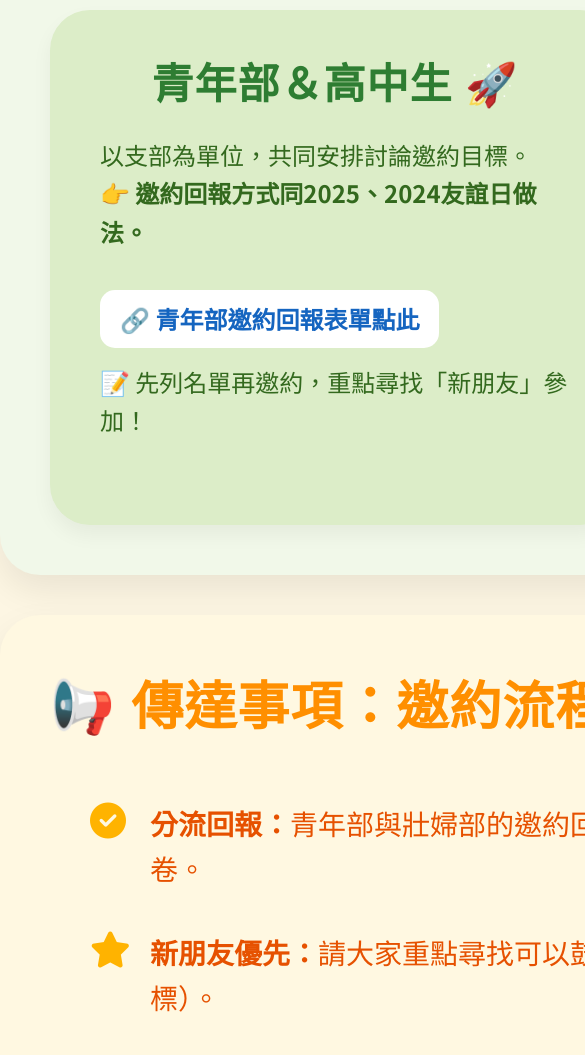
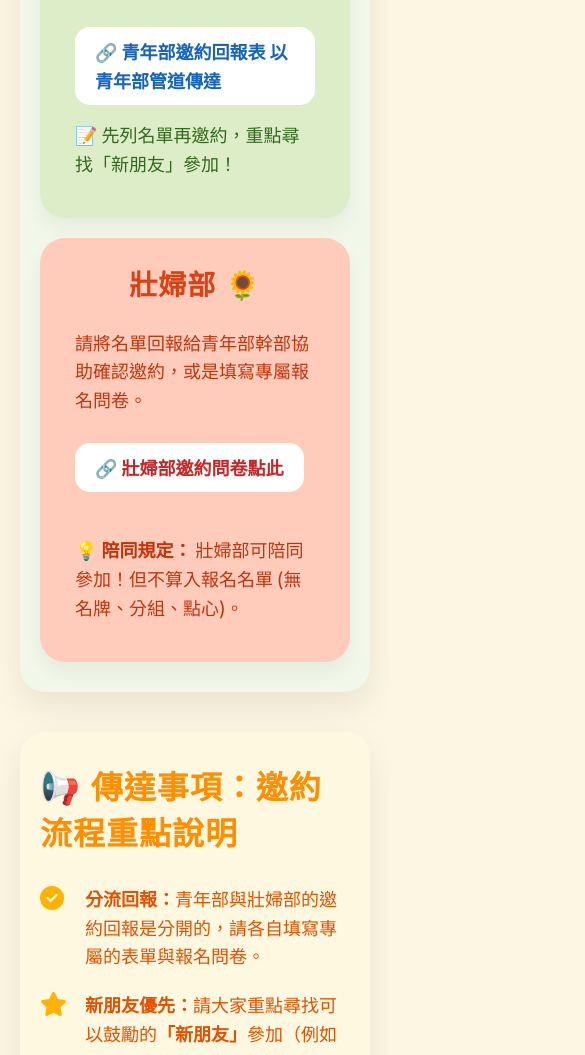
Before and after one commit to Spiritator/2026-hsinchu-soka-freindship-day, a plain HTML site: page index.html in a window 390 px wide. Shown: the part 945-2000 px from the top of the page, 585 px wide, since content can reach past the window. Drawn offline with Linux system fonts and the light colour scheme; a web font is replaced by a local one.

Commit message:
Update index.html
remove youth division exclusive link, add dynamic format for fitting both phone and PC view website

```diff
--- a/index.html
+++ b/index.html
@@ -23,13 +23,13 @@
 
         body {
             background-color: #FDF6E3;
-            display: grid;
+            display: flex;
+            flex-direction: column;
+            align-items: center;
             gap: 40px;
-            grid-template-columns: 1fr;
             margin: 0;
             min-height: 100vh;
-            padding: 40px 0;
-            place-items: center;
+            padding: 40px 20px;
         }
 
         .slide-container {
@@ -40,12 +40,13 @@
             display: flex;
             flex-direction: column;
             font-family: 'Noto Sans TC', sans-serif;
-            height: 720px;
+            width: 100%;
+            max-width: 1280px;
+            aspect-ratio: 16 / 9;
             justify-content: center;
             overflow: hidden;
             padding: 50px;
             position: relative;
-            width: 1280px;
         }
 
         .slide-container>* {
@@ -62,7 +63,7 @@
         }
 
         .slide-container .slide-title {
-            font-size: 52px;
+            font-size: clamp(32px, 5vw, 52px);
             font-weight: 900;
             margin-bottom: 30px;
             text-align: left;
@@ -71,7 +72,7 @@
         }
 
         .slide-container h3 {
-            font-size: 36px;
+            font-size: clamp(26px, 4vw, 36px);
             font-weight: 700;
             margin-bottom: 15px;
             letter-spacing: 1px;
@@ -80,7 +81,7 @@
         .slide-container p,
         .slide-container li {
             font-family: 'Noto Sans TC', sans-serif;
-            font-size: 24px;
+            font-size: clamp(18px, 2.5vw, 24px);
             line-height: 1.6;
             font-weight: 500;
         }
@@ -126,12 +127,12 @@
         .bullet-list li {
             gap: 15px;
             margin-bottom: 25px;
-            padding-left: 60px;
+            padding-left: clamp(45px, 6vw, 60px);
             position: relative;
         }
 
         .bullet-list i {
-            font-size: 36px;
+            font-size: clamp(24px, 3.5vw, 36px);
             left: 0;
             margin-top: 2px;
             position: absolute;
@@ -139,11 +140,29 @@
             top: 0;
         }
 
+        /* Responsive Adjustments for Mobile */
+        @media (max-width: 900px) {
+            .slide-container {
+                aspect-ratio: auto;
+                min-height: 60vh;
+                padding: 30px 20px;
+                border-radius: 25px;
+            }
+            .two-column {
+                flex-direction: column;
+                gap: 20px;
+            }
+            .two-column.tiled>div {
+                padding: 25px;
+                border-radius: 25px !important;
+            }
+        }
+
         /* Export Tools */
         @media print {
             .no-print { display: none !important; }
-            body { padding: 0; background-color: transparent; }
-            .slide-container { box-shadow: none; break-after: page; }
+            body { padding: 0; background-color: transparent; gap: 0; display: block; }
+            .slide-container { box-shadow: none; break-after: page; aspect-ratio: 16/9; max-width: none; border-radius: 0; height: 100vh; }
         }
         .floating-tools {
             position: fixed;
@@ -178,27 +197,27 @@
 </head>
 <body>
 
-    <!-- Slide 1: Event Info (Centered Message Card - Originally Page 3) -->
+    <!-- Slide 1: Event Info (Centered Message Card) -->
     <div class="slide-container" id="slide1" style="background-color: #FFF3E0;">
         <div class="content-area">
-            <div style="background-color: #FFE082; padding: 40px 60px; border-radius: 40px; text-align: center; box-shadow: 0 15px 35px rgba(230,81,0,0.15); width: 90%; max-width: 1000px; position: relative; border: 8px solid #FFCA28; margin-top: 30px;">
+            <div style="background-color: #FFE082; padding: clamp(20px, 4vw, 40px) clamp(20px, 5vw, 60px); border-radius: clamp(20px, 4vw, 40px); text-align: center; box-shadow: 0 15px 35px rgba(230,81,0,0.15); width: 90%; max-width: 1000px; position: relative; border: 8px solid #FFCA28; margin-top: clamp(20px, 4vw, 30px);">
 
-                <div style="position: absolute; top: -35px; left: 50%; transform: translateX(-50%); background: #E65100; color: white; padding: 10px 40px; border-radius: 50px; font-size: 32px; font-weight: bold; box-shadow: 0 8px 20px rgba(230,81,0,0.3); font-family: 'Zen Maru Gothic', sans-serif; white-space: nowrap;">
+                <div style="position: absolute; top: clamp(-20px, -4vw, -35px); left: 50%; transform: translateX(-50%); background: #E65100; color: white; padding: clamp(8px, 2vw, 10px) clamp(20px, 4vw, 40px); border-radius: 50px; font-size: clamp(20px, 4vw, 32px); font-weight: bold; box-shadow: 0 8px 20px rgba(230,81,0,0.3); font-family: 'Zen Maru Gothic', sans-serif; white-space: nowrap;">
                     ⏰ 友誼日時間與地點
                 </div>
 
-                <h2 style="color: #D84315; font-size: 56px; margin-top: 25px; margin-bottom: 30px; font-weight: 900; letter-spacing: 1px; white-space: nowrap;">
+                <h2 style="color: #D84315; font-size: clamp(32px, 6vw, 56px); margin-top: clamp(15px, 3vw, 25px); margin-bottom: clamp(20px, 4vw, 30px); font-weight: 900; letter-spacing: 1px;">
                     ✨ 新竹區創價友誼日 ✨
                 </h2>
 
-                <p style="font-size: 38px; color: #BF360C; line-height: 1.8; font-weight: 700; margin-bottom: 30px;">
+                <p style="font-size: clamp(20px, 4vw, 38px); color: #BF360C; line-height: 1.8; font-weight: 700; margin-bottom: clamp(20px, 4vw, 30px);">
                     <i class="fa-regular fa-calendar-check" style="color: #E65100; margin-right: 10px;"></i> 2026.04.11 (六)<br>
                     <i class="fa-regular fa-clock" style="color: #E65100; margin-right: 10px;"></i> 13:30 進場 / 14:00 開始<br>
                     <i class="fa-solid fa-location-dot" style="color: #E65100; margin-right: 10px;"></i> 新竹會館 5樓
                 </p>
 
-                <div style="background-color: #FFF8E1; padding: 20px 30px; border-radius: 20px; display: inline-block;">
-                    <p style="font-size: 32px; color: #E65100; font-weight: 900; margin: 0; letter-spacing: 1px;">
+                <div style="background-color: #FFF8E1; padding: clamp(10px, 2vw, 20px) clamp(15px, 3vw, 30px); border-radius: 20px; display: inline-block;">
+                    <p style="font-size: clamp(18px, 3vw, 32px); color: #E65100; font-weight: 900; margin: 0; letter-spacing: 1px;">
                         以友誼為鑰匙，開啟廣宣流布的大門！✨
                     </p>
                 </div>
@@ -207,23 +226,24 @@
         </div>
     </div>
 
-    <!-- Slide 2: Two_Column_Tiled_Text (邀約規劃 - Originally Page 5) -->
+    <!-- Slide 2: Two_Column_Tiled_Text (邀約規劃) -->
     <div class="slide-container" id="slide2" style="background-color: #F1F8E9;">
         <h2 class="slide-title" style="color: #33691E;">🎯 邀約規劃：跨出友誼的第一步！</h2>
         <div class="content-area">
             <div class="two-column tiled">
                 <div style="background-color: #DCEDC8; border: none; border-radius: 40px; box-shadow: 0 10px 20px rgba(0,0,0,0.05);">
-                    <h3 style="color: #2E7D32; font-size:42px; margin-bottom: 25px;">青年部＆高中生 🚀</h3>
-                    <p style="font-size: 24px; color: #33691E; text-align:left; padding:0 10px; line-height: 1.6;">
+                    <h3 style="color: #2E7D32; font-size:clamp(28px, 4vw, 42px); margin-bottom: 25px;">青年部＆高中生 🚀</h3>
+                    <p style="font-size: clamp(18px, 2.5vw, 24px); color: #33691E; text-align:left; padding:0 10px; line-height: 1.6;">
                         以支部為單位，共同安排討論邀約目標。<br>
                         👉 <strong>邀約回報方式同2025、2024友誼日做法。</strong><br><br>
-                        <a href="https://docs.google.com/spreadsheets/d/1aNlgpRS10gLIKmZDWd4eqSZa2zMvat9XERJHPavzVfs/edit?usp=drive_link" target="_blank" style="display:inline-block; margin-bottom: 15px; color: #1565C0; text-decoration: none; font-weight: bold; background: #FFF; padding: 10px 20px; border-radius: 15px;">🔗 青年部邀約回報表單點此</a><br>
+                        <!-- 移除原本的連結，替換為純文字說明 -->
+                        <span style="display:inline-block; margin-bottom: 15px; color: #1565C0; font-weight: bold; background: #FFF; padding: 10px 20px; border-radius: 15px;">🔗 青年部邀約回報表 以青年部管道傳達</span><br>
                         📝 先列名單再邀約，重點尋找「新朋友」參加！
                     </p>
                 </div>
                 <div style="background-color: #FFCCBC; border: none; border-radius: 40px; box-shadow: 0 10px 20px rgba(0,0,0,0.05);">
-                    <h3 style="color: #D84315; font-size:42px; margin-bottom: 25px;">壯婦部 🌻</h3>
-                    <p style="font-size: 24px; color: #BF360C; text-align:left; padding:0 10px; line-height: 1.6;">
+                    <h3 style="color: #D84315; font-size:clamp(28px, 4vw, 42px); margin-bottom: 25px;">壯婦部 🌻</h3>
+                    <p style="font-size: clamp(18px, 2.5vw, 24px); color: #BF360C; text-align:left; padding:0 10px; line-height: 1.6;">
                         請將名單回報給青年部幹部協助確認邀約，或是填寫專屬報名問卷。<br><br>
                         <a href="https://forms.gle/vYGebfq8MwxNQzfd6" target="_blank" style="display:inline-block; margin-bottom: 15px; color: #C62828; text-decoration: none; font-weight: bold; background: #FFF; padding: 10px 20px; border-radius: 15px;">🔗 壯婦部邀約問卷點此</a><br><br>
                         💡 <strong>陪同規定：</strong> 壯婦部可陪同參加！但不算入報名名單 (無名牌、分組、點心)。
@@ -233,16 +253,16 @@
         </div>
     </div>
 
-    <!-- Slide 3: Styled_Bullet_Points (傳達事項 - Originally Page 6) -->
+    <!-- Slide 3: Styled_Bullet_Points (傳達事項) -->
     <div class="slide-container" id="slide3" style="background-color: #FFF8E1;">
         <h2 class="slide-title" style="color: #FF8F00;">📢 傳達事項：邀約流程重點說明</h2>
         <div class="content-area">
             <div class="bullet-list">
                 <ul>
-                    <li style="font-size:28px; margin-bottom: 40px; color:#E65100;"><i class="fa-solid fa-circle-check" style="color: #FFB300;"></i> <strong>分流回報：</strong>青年部與壯婦部的邀約回報是分開的，請各自填寫專屬的表單與報名問卷。</li>
-                    <li style="font-size:28px; margin-bottom: 40px; color:#E65100;"><i class="fa-solid fa-star" style="color: #FFB300;"></i> <strong>新朋友優先：</strong>請大家重點尋找可以鼓勵的<strong>「新朋友」</strong>參加（例如年初設定的新朋友目標）。</li>
-                    <li style="font-size:28px; margin-bottom: 40px; color:#E65100;"><i class="fa-solid fa-bullhorn" style="color: #FFB300;"></i> <strong>每週戰報：</strong>每周將公告邀約戰報，全部邀約名單透明化，四部皆可隨時確認是否報名成功。</li>
-                    <li style="font-size:28px; margin-bottom: 20px; color:#E65100;"><i class="fa-solid fa-earth-asia" style="color: #FFB300;"></i> <strong>跨區參加：</strong>非常歡迎別區會友跨區參加新竹區的友誼日，直接填寫報名問卷即可！</li>
+                    <li style="font-size:clamp(18px, 2.5vw, 28px); margin-bottom: clamp(20px, 3vw, 40px); color:#E65100;"><i class="fa-solid fa-circle-check" style="color: #FFB300;"></i> <strong>分流回報：</strong>青年部與壯婦部的邀約回報是分開的，請各自填寫專屬的表單與報名問卷。</li>
+                    <li style="font-size:clamp(18px, 2.5vw, 28px); margin-bottom: clamp(20px, 3vw, 40px); color:#E65100;"><i class="fa-solid fa-star" style="color: #FFB300;"></i> <strong>新朋友優先：</strong>請大家重點尋找可以鼓勵的<strong>「新朋友」</strong>參加（例如年初設定的新朋友目標）。</li>
+                    <li style="font-size:clamp(18px, 2.5vw, 28px); margin-bottom: clamp(20px, 3vw, 40px); color:#E65100;"><i class="fa-solid fa-bullhorn" style="color: #FFB300;"></i> <strong>每週戰報：</strong>每周將公告邀約戰報，全部邀約名單透明化，四部皆可隨時確認是否報名成功。</li>
+                    <li style="font-size:clamp(18px, 2.5vw, 28px); margin-bottom: 20px; color:#E65100;"><i class="fa-solid fa-earth-asia" style="color: #FFB300;"></i> <strong>跨區參加：</strong>非常歡迎別區會友跨區參加新竹區的友誼日，直接填寫報名問卷即可！</li>
                 </ul>
             </div>
         </div>
```
